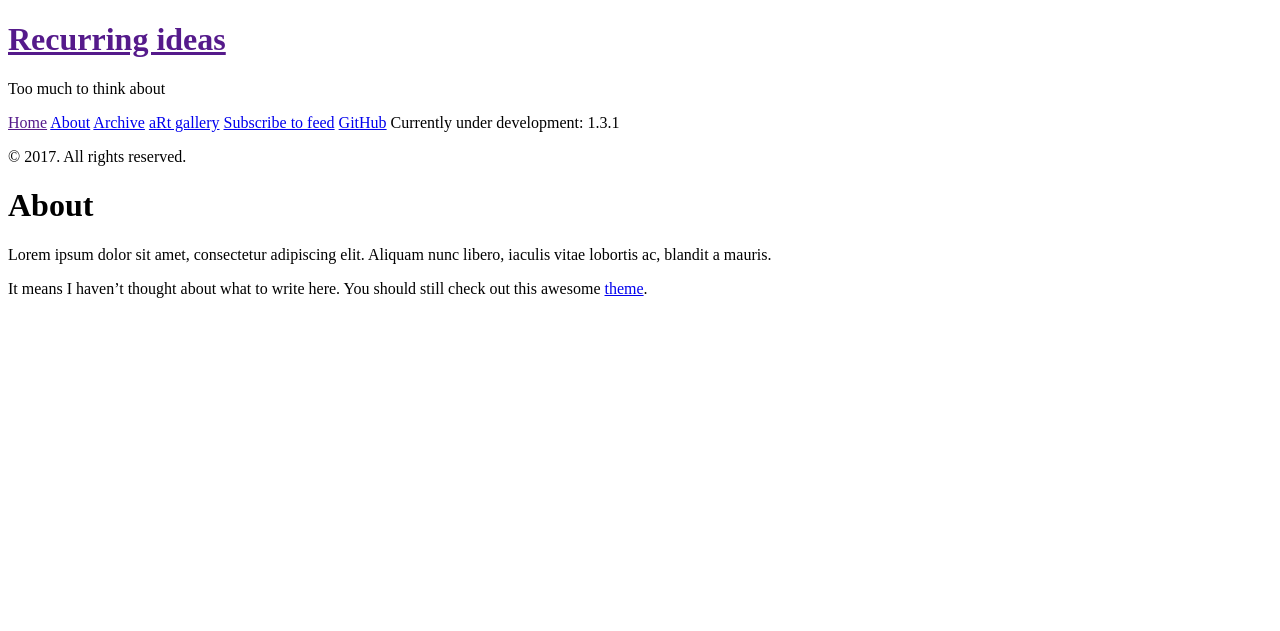
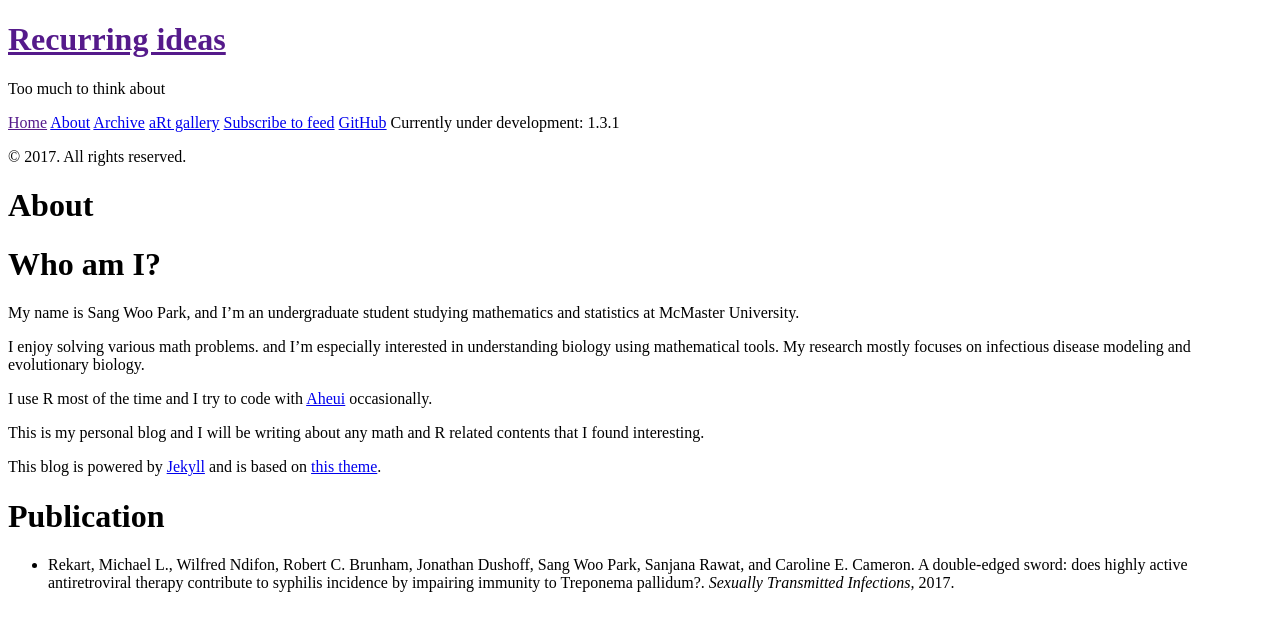
Before and after one commit to parksw3/parksw3.github.io, a Jekyll site: the page built from about.md, in a window 1280 px wide. Shown: the top 631 px of the page. Built offline with Jekyll 4.4.1, drawn with Linux system fonts in a browser that asks for light colours.

Commit message:
update about page

```diff
--- a/about.md
+++ b/about.md
@@ -3,8 +3,20 @@ layout: page
 title: About
 ---
 
-<p class="message">
-  Lorem ipsum dolor sit amet, consectetur adipiscing elit. Aliquam nunc libero, iaculis vitae lobortis ac, blandit a mauris.
-</p>
+Who am I?
+======
 
-It means I haven't thought about what to write here. You should still check out this awesome [theme](http://hyde.getpoole.com/).
+My name is Sang Woo Park, and I'm an undergraduate student studying mathematics and statistics at McMaster University.
+
+I enjoy solving various math problems. and I'm especially interested in understanding biology using mathematical tools. My research mostly focuses on infectious disease modeling and evolutionary biology.
+
+I use R most of the time and I try to code with [Aheui](https://esolangs.org/wiki/Aheui) occasionally.
+
+This is my personal blog and I will be writing about any math and R related contents that I found interesting.
+
+This blog is powered by [Jekyll](https://jekyllrb.com/) and is based on [this theme](http://hyde.getpoole.com/).
+
+Publication
+=====
+
+* Rekart, Michael L., Wilfred Ndifon, Robert C. Brunham, Jonathan Dushoff, Sang Woo Park, Sanjana Rawat, and Caroline E. Cameron. A double-edged sword: does highly active antiretroviral therapy contribute to syphilis incidence by impairing immunity to Treponema pallidum?. *Sexually Transmitted Infections,* 2017.
```
Also changed, not shown: 1 other file.
